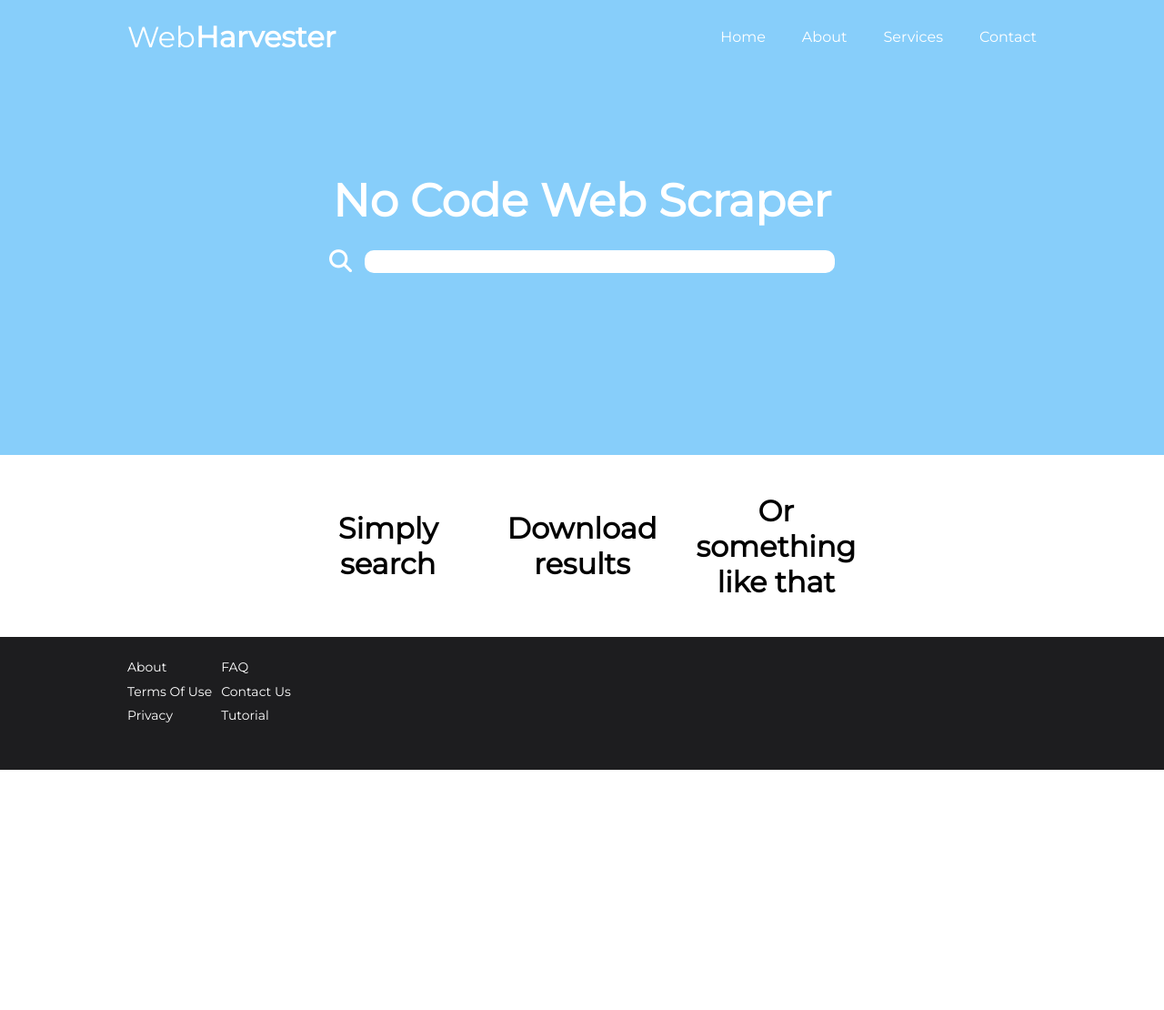
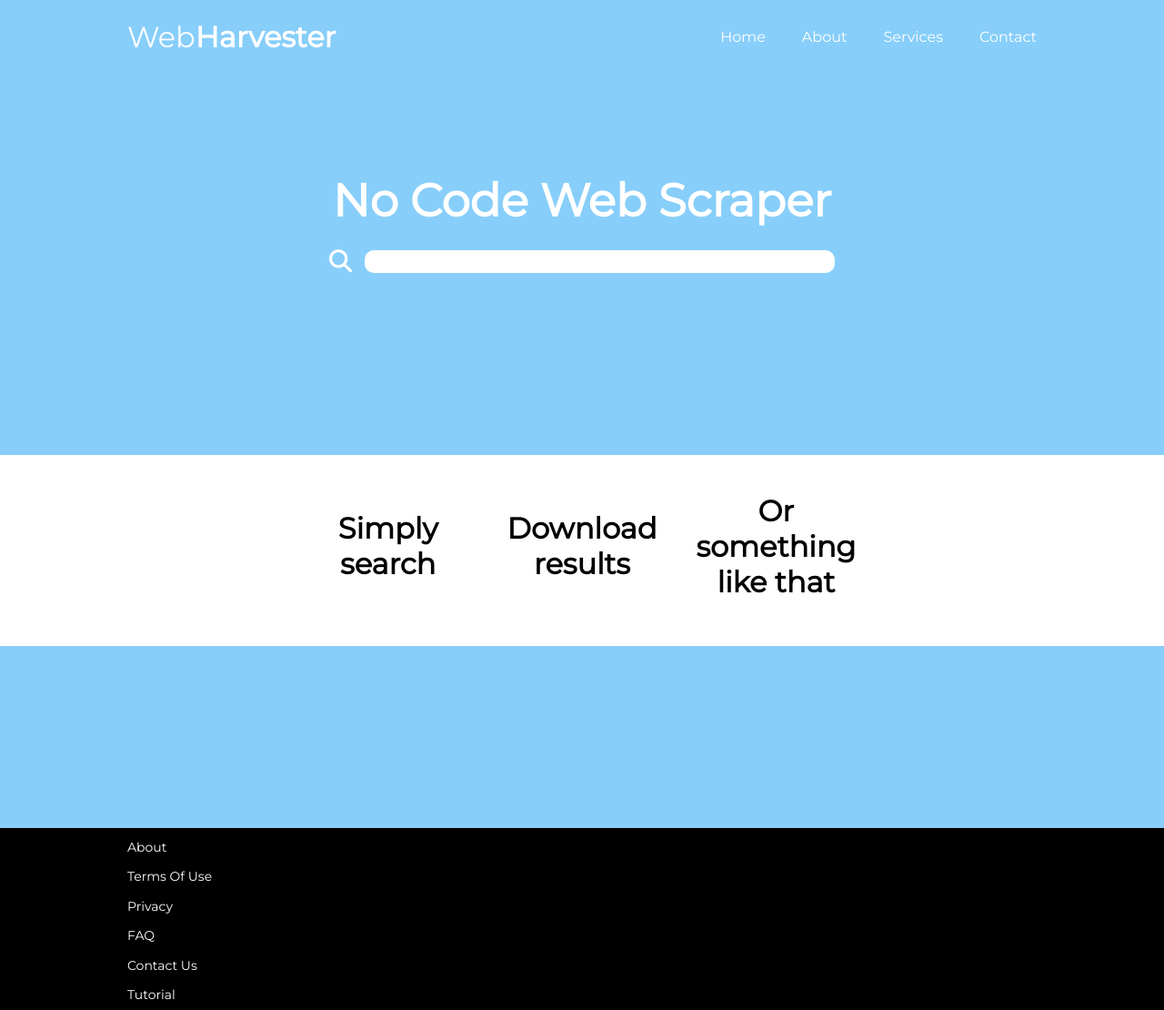
Before and after one commit to siggun/WebHarvester, a website: page dist/index.html in a window 1280 px wide. Shown: the whole page at 91% size. Before the commit the page ends 846 px from the top, so only its background shows below. Drawn offline with Linux system fonts and the light colour scheme.

Commit message:
Fixed layout size

```diff
--- a/dist/css/style.css
+++ b/dist/css/style.css
@@ -102,7 +102,6 @@
 .explain {
     width: 100%;
     height: 200px;
-    position: relative;
 }
 
 .inner_explain {
@@ -112,7 +111,6 @@
     margin: 0 auto;
     justify-content: space-between;
     align-items: center;
-    position: relative;
 }
 .explain_item {
     width: 100%;
@@ -120,31 +118,35 @@
     text-align: center;
 }
 
+.explain2 {
+    height: 200px;
+    width: 100%;
+    background-color: #87cefa;
+}
+
+.inner_explain2 {
+    width: 50%;
+    height: 100%;
+    display: block;
+    margin: 0 auto;
+    justify-content: space-between;
+    align-items: center;
+}
+
 /* Footer */
 
 .footer {
-    height: 146px;
-    margin: 0 auto;
-    overflow: auto;
-    background: #1d1d1f;
-}
-
-.footer,
-.footer a {
+    height: 200px;
+    width: 100%;
+    background-color: #000;
     color: #fff;
     font-size: 14px;
 }
 
 .inner_footer {
     width: 1000px;
+    margin: 0 auto;
     height: 100%;
-    display: flex;
-    justify-content: start;
-    margin: 20px auto;
-}
-
-.footer_col1 {
-    padding-right: 10px;
 }
 
 input {
@@ -155,7 +157,8 @@ input {
 }
 
 .footer li {
-    line-height: 1.9;
+    line-height: 1.6;
+    padding-top: 10px;
 }
 
 /* Send Button likely unnecessary */
--- a/dist/index.html
+++ b/dist/index.html
@@ -44,9 +44,20 @@
 			</div>
 			<div class="explain_item">
 				<h1>Or something like that</h1>
+			</div>
 		</div>
 	</div>
 
+	<div class="explain2">
+		<div class="inner_explain2">
+			<div class="explain_item">
+			</div>
+			<div class="explain_item">
+			</div>
+			<div class="explain_item">
+			</div>
+		</div>
+	</div>
 	<div class="footer">
 		<div class="inner_footer">
 			<div class="footer-col footer_col1">
```
